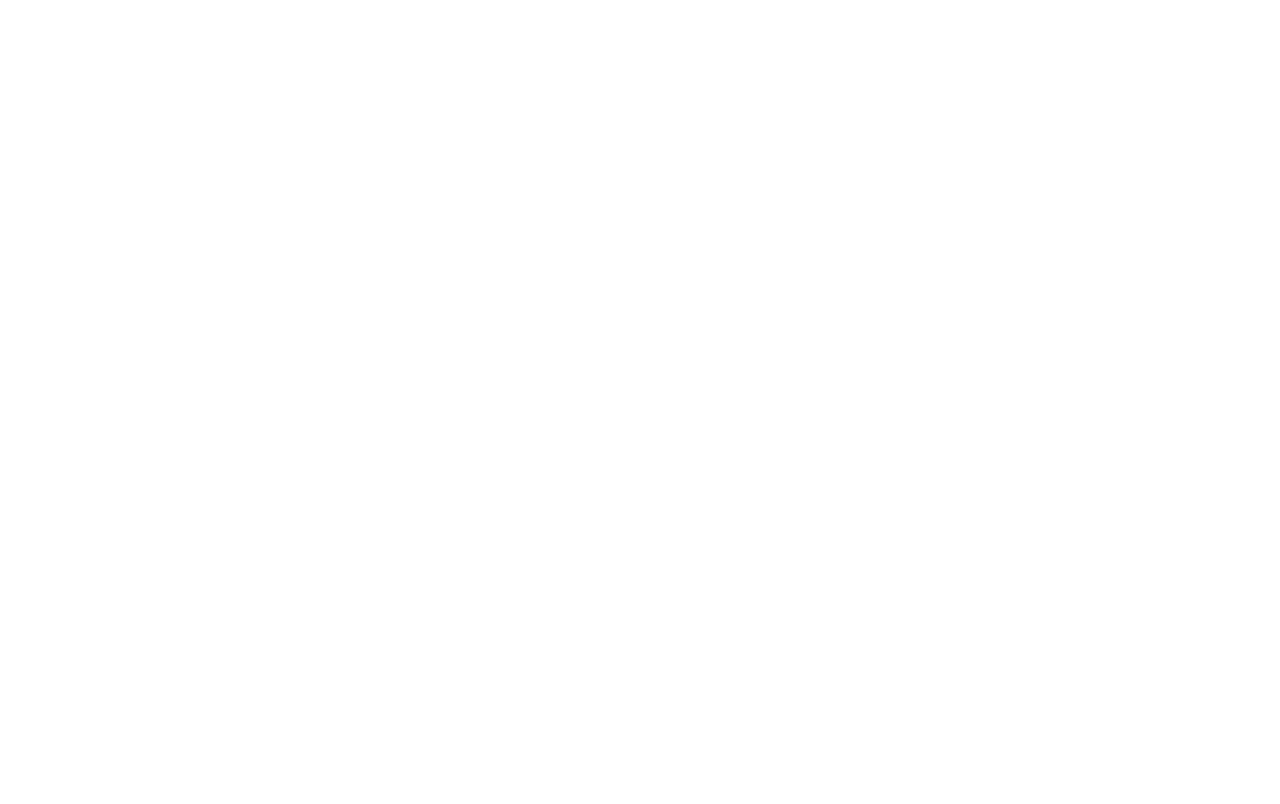
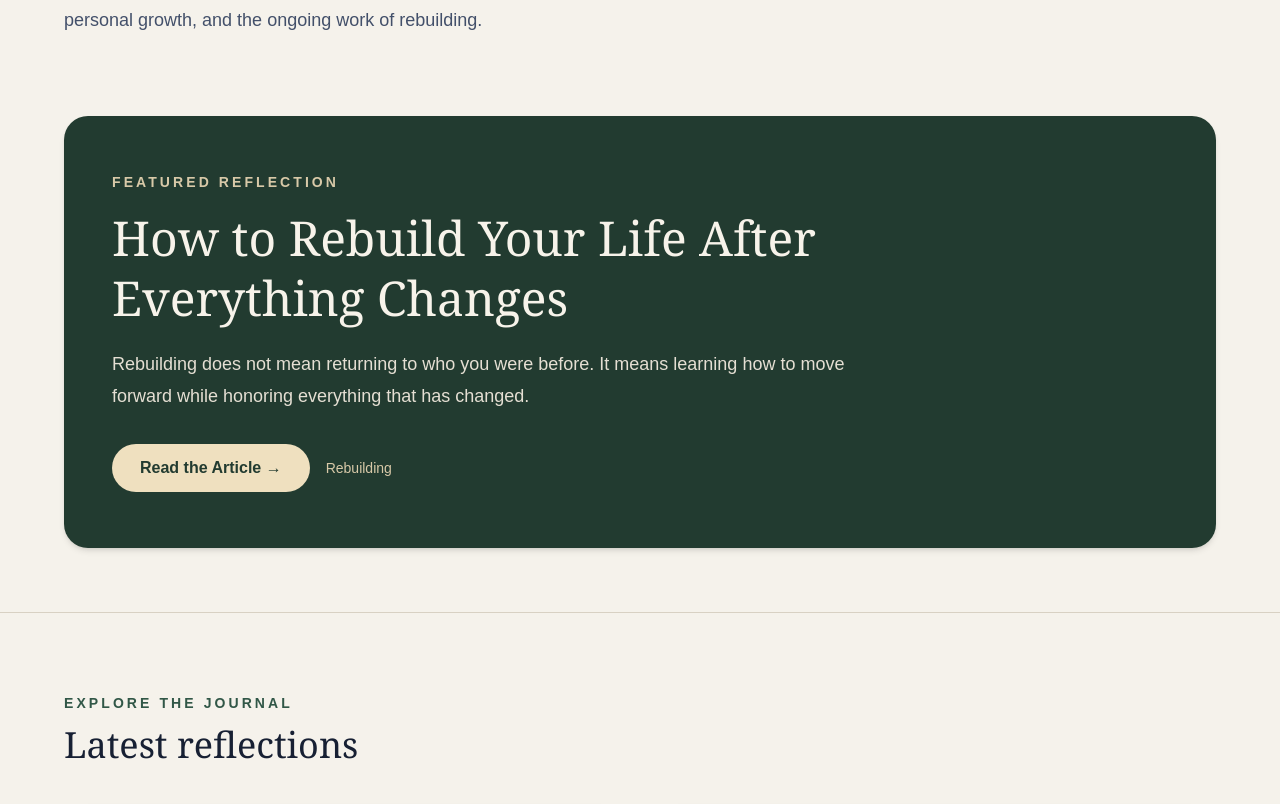
Before and after one commit to mybecomingpath/my-becoming-path, a Next.js app: page /blog in a window 1280 px wide. Before the commit this address had no page. Shown: the part 430-1234 px from the top of the page. Before the commit the page ends 800 px from the top, so only its background shows below. Built offline with nearby package versions, Linux system fonts and the light colour scheme.

Commit message:
adding blog

```diff
--- /dev/null
+++ b/app/blog/page.tsx
@@ -0,0 +1,178 @@
+import Link from "next/link";
+
+export const metadata = {
+  title: "The Becoming Journal | My Becoming Path",
+  description:
+    "Reflections and grounded guidance for navigating grief, major life change, identity shifts, personal growth, and intentional new beginnings.",
+};
+
+const posts = [
+  {
+    title: "How to Rebuild Your Life After Everything Changes",
+    excerpt:
+      "Rebuilding does not mean returning to who you were before. It means learning how to move forward while honoring everything that has changed.",
+    slug: "how-to-rebuild-your-life-after-everything-changes",
+    category: "Rebuilding",
+    date: "Coming Soon",
+  },
+  {
+    title: "Why Grief Changes Your Identity—and What to Do About It",
+    excerpt:
+      "Loss can change how you see yourself, your relationships, and the future you once imagined. That identity disruption is a real part of grief.",
+    slug: "why-grief-changes-your-identity",
+    category: "Grief & Identity",
+    date: "Coming Soon",
+  },
+  {
+    title: "When You Feel Stuck After Loss",
+    excerpt:
+      "Feeling stuck does not mean you are failing to heal. It may mean that part of you still needs safety, understanding, or permission to move differently.",
+    slug: "when-you-feel-stuck-after-loss",
+    category: "Moving Forward",
+    date: "Coming Soon",
+  },
+  {
+    title: "The Difference Between Moving On and Moving Forward",
+    excerpt:
+      "Moving forward does not require leaving someone, something, or a former version of your life behind.",
+    slug: "moving-on-vs-moving-forward",
+    category: "Grief & Healing",
+    date: "Coming Soon",
+  },
+  {
+    title: "5 Signs You’re Ready for a New Beginning",
+    excerpt:
+      "A new beginning rarely arrives with complete certainty. Often, it begins with a quiet awareness that your current way of living no longer fits.",
+    slug: "signs-you-are-ready-for-a-new-beginning",
+    category: "New Beginnings",
+    date: "Coming Soon",
+  },
+];
+
+export default function BlogPage() {
+  return (
+    <main className="min-h-screen bg-[#f5f2eb] text-[#172033]">
+      {/* Introduction */}
+      <section className="px-6 pb-16 pt-40 sm:pb-20 sm:pt-48">
+        <div className="mx-auto max-w-6xl">
+          <p className="text-sm font-semibold uppercase tracking-[0.25em] text-[#315747]">
+            The Becoming Journal
+          </p>
+
+          <h1 className="mt-4 max-w-4xl font-serif text-4xl leading-tight tracking-tight sm:text-6xl">
+            Grounded reflections for the road forward.
+          </h1>
+
+          <p className="mt-6 max-w-3xl text-lg leading-8 text-[#43506a]">
+            Thoughts, stories, and practical guidance for navigating grief,
+            major life disruption, identity shifts, personal growth, and the
+            ongoing work of rebuilding.
+          </p>
+        </div>
+      </section>
+
+      {/* Featured article */}
+      <section className="px-6 pb-16">
+        <div className="mx-auto max-w-6xl">
+          <div className="rounded-3xl bg-[#223b30] px-7 py-10 text-[#f7f3ea] shadow-md sm:px-12 sm:py-14">
+            <p className="text-sm font-semibold uppercase tracking-[0.22em] text-[#d8c9a8]">
+              Featured reflection
+            </p>
+
+            <h2 className="mt-4 max-w-4xl font-serif text-3xl leading-tight sm:text-5xl">
+              {posts[0].title}
+            </h2>
+
+            <p className="mt-5 max-w-3xl text-lg leading-8 text-[#e5dfd3]">
+              {posts[0].excerpt}
+            </p>
+
+            <div className="mt-8 flex flex-wrap items-center gap-4">
+              <Link
+                href={`/blog/${posts[0].slug}`}
+                className="inline-flex min-h-12 items-center justify-center rounded-full bg-[#efe0bf] px-7 py-3 font-semibold text-[#223b30] transition hover:bg-[#e5d2aa]"
+              >
+                Read the Article →
+              </Link>
+
+              <span className="text-sm text-[#d8c9a8]">
+                {posts[0].category}
+              </span>
+            </div>
+          </div>
+        </div>
+      </section>
+
+      {/* Article collection */}
+      <section className="border-t border-[#d8d1c3] px-6 py-16 sm:py-20">
+        <div className="mx-auto max-w-6xl">
+          <div className="mb-10">
+            <p className="text-sm font-semibold uppercase tracking-[0.22em] text-[#315747]">
+              Explore the journal
+            </p>
+
+            <h2 className="mt-3 font-serif text-3xl sm:text-4xl">
+              Latest reflections
+            </h2>
+          </div>
+
+          <div className="grid gap-7 md:grid-cols-2">
+            {posts.slice(1).map((post) => (
+              <article
+                key={post.slug}
+                className="flex flex-col rounded-3xl border border-[#d8d1c3] bg-[#ebe7de] px-7 py-8 shadow-sm transition duration-200 hover:-translate-y-1 hover:shadow-md sm:px-9 sm:py-10"
+              >
+                <p className="text-sm font-semibold uppercase tracking-[0.18em] text-[#315747]">
+                  {post.category}
+                </p>
+
+                <h3 className="mt-4 text-2xl font-semibold leading-tight">
+                  {post.title}
+                </h3>
+
+                <p className="mt-4 flex-1 text-base leading-7 text-[#43506a]">
+                  {post.excerpt}
+                </p>
+
+                <div className="mt-7">
+                  <Link
+                    href={`/blog/${post.slug}`}
+                    className="font-semibold text-[#223b30] underline decoration-[#223b30]/30 underline-offset-4 transition hover:decoration-[#223b30]"
+                  >
+                    Read more →
+                  </Link>
+                </div>
+              </article>
+            ))}
+          </div>
+        </div>
+      </section>
+
+      {/* Coaching CTA */}
+      <section className="bg-[#223b30] px-6 py-20 text-[#f7f3ea] sm:py-24">
+        <div className="mx-auto max-w-4xl text-center">
+          <p className="text-sm font-semibold uppercase tracking-[0.22em] text-[#d8c9a8]">
+            Your becoming path starts here
+          </p>
+
+          <h2 className="mt-4 font-serif text-4xl tracking-tight sm:text-5xl">
+            You don’t have to rebuild alone.
+          </h2>
+
+          <p className="mx-auto mt-6 max-w-2xl text-lg leading-8 text-[#e5dfd3]">
+            Coaching offers a grounded place to process what has changed,
+            reconnect with yourself, and begin creating an intentional path
+            forward.
+          </p>
+
+          <Link
+            href="/coaching"
+            className="mt-8 inline-flex min-h-12 items-center justify-center rounded-full bg-[#efe0bf] px-8 py-3 font-semibold text-[#223b30] transition hover:bg-[#e5d2aa]"
+          >
+            Explore Coaching →
+          </Link>
+        </div>
+      </section>
+    </main>
+  );
+}
--- a/app/navbar.tsx
+++ b/app/navbar.tsx
@@ -41,6 +41,7 @@
     { name: "About Me", href: "/about" },
     { name: "Coaching", href: "/coaching" },
     { name: "Resources", href: "/resources" },
+    { name: "Blog", href: "/blog" },
     { name: "Contact", href: "/contact" },
   ];
 
```
